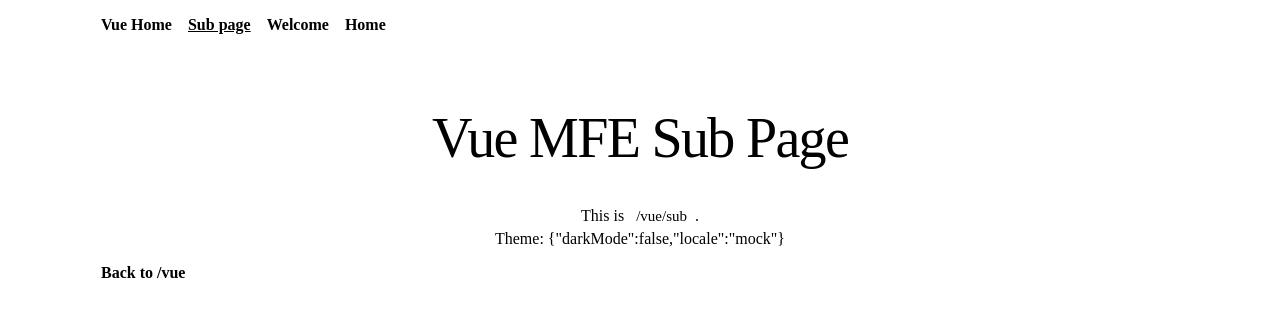
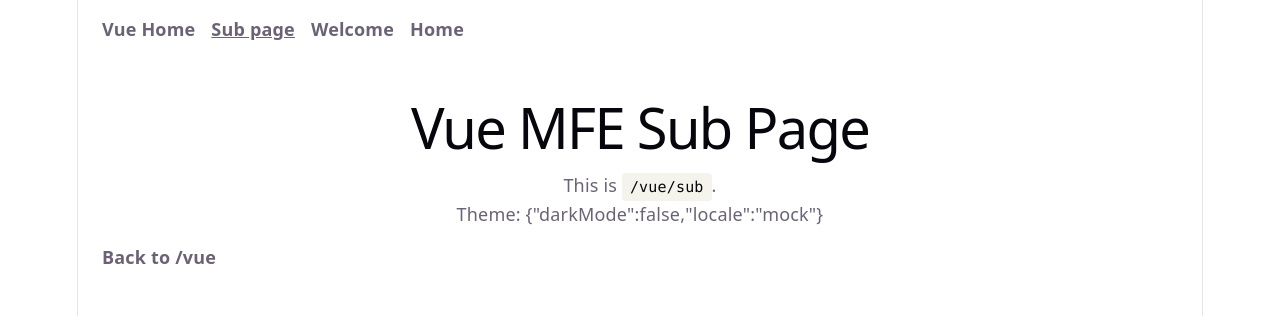
Before and after one commit to vung-epam/vue-child-mfe, a Vue app: page /vue/sub in a window 1280 px wide. Shown: the top 316 px of the page. Built offline with nearby package versions, Linux system fonts and the light colour scheme; what single-spa-vue would draw is missing.

Commit message:
style: add css

```diff
--- a/src/style.css
+++ b/src/style.css
@@ -1,3 +1,35 @@
+:root {
+  --text: #6b6375;
+  --text-h: #08060d;
+  --bg: #fff;
+  --border: #e5e4e7;
+  --code-bg: #f4f3ec;
+  --accent: #aa3bff;
+  --accent-bg: rgba(170, 59, 255, 0.1);
+  --accent-border: rgba(170, 59, 255, 0.5);
+  --social-bg: rgba(244, 243, 236, 0.5);
+  --shadow:
+    rgba(0, 0, 0, 0.1) 0 10px 15px -3px, rgba(0, 0, 0, 0.05) 0 4px 6px -2px;
+
+  --sans: system-ui, 'Segoe UI', Roboto, sans-serif;
+  --heading: system-ui, 'Segoe UI', Roboto, sans-serif;
+  --mono: ui-monospace, Consolas, monospace;
+
+  font: 18px/145% var(--sans);
+  letter-spacing: 0.18px;
+  color-scheme: light dark;
+  color: var(--text);
+  background: var(--bg);
+  font-synthesis: none;
+  text-rendering: optimizeLegibility;
+  -webkit-font-smoothing: antialiased;
+  -moz-osx-font-smoothing: grayscale;
+
+  @media (max-width: 1024px) {
+    font-size: 16px;
+  }
+}
+
 @media (prefers-color-scheme: dark) {
   :root {
     --text: #9ca3af;
```
